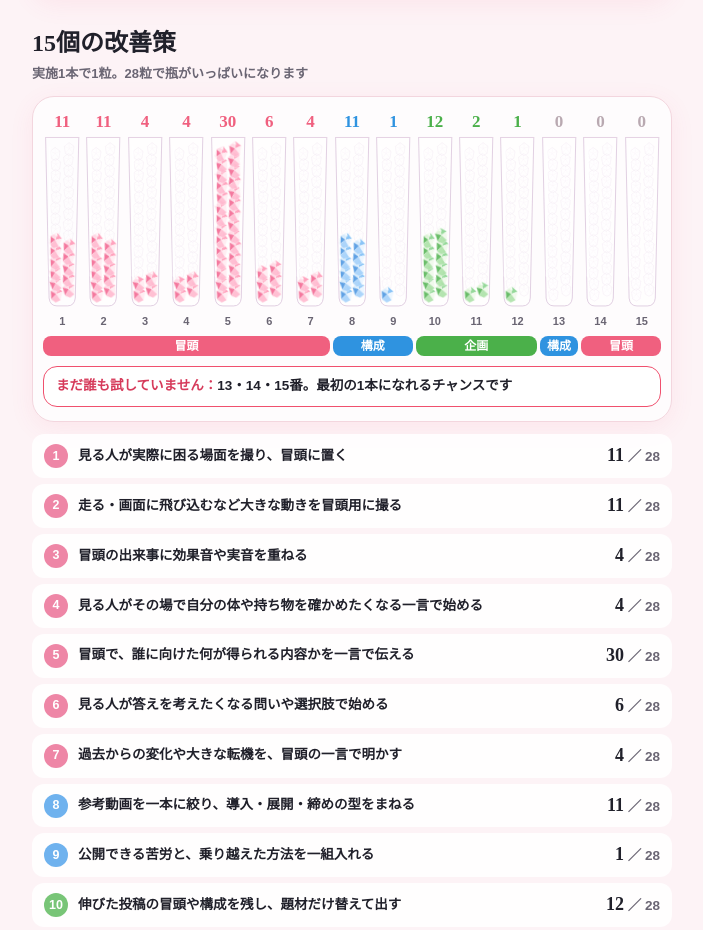
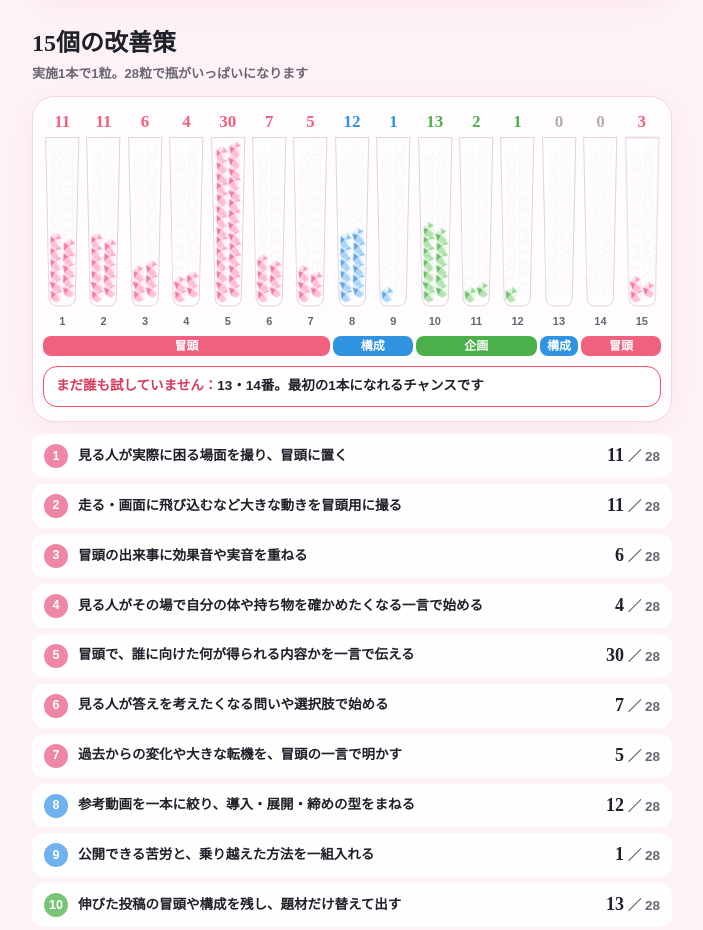
Before and after one commit to yudaikawaguchi1207/sakiyomi-kasetsu-progress, a plain HTML site: page index.html in a window 1280 px wide. Shown: the part 1551-2481 px from the top of the page, without its empty margins (288-991 px from the left). Drawn offline with Linux system fonts and the light colour scheme; a web font is replaced by a local one.

Commit message:
進捗を自動更新

```diff
--- a/index.html
+++ b/index.html
@@ -314,8 +314,8 @@ document.body.classList.add('introducing');
 
 /* ここの数字だけ書き換えれば、光る宝石の数と表示が変わる */
 const DATA = {
-  "asOf": "11/21 時点",
-  "total": 104,
+  "asOf": "11/22 時点",
+  "total": 113,
   "goal": 340,
   "tenk": 5,
   "perGoal": 28,
@@ -337,7 +337,7 @@ const DATA = {
       "no": 3,
       "g": "pink",
       "text": "冒頭の出来事に効果音や実音を重ねる",
-      "count": 4
+      "count": 6
     },
     {
       "no": 4,
@@ -355,19 +355,19 @@ const DATA = {
       "no": 6,
       "g": "pink",
       "text": "見る人が答えを考えたくなる問いや選択肢で始める",
-      "count": 6
+      "count": 7
     },
     {
       "no": 7,
       "g": "pink",
       "text": "過去からの変化や大きな転機を、冒頭の一言で明かす",
-      "count": 4
+      "count": 5
     },
     {
       "no": 8,
       "g": "blue",
       "text": "参考動画を一本に絞り、導入・展開・締めの型をまねる",
-      "count": 11
+      "count": 12
     },
     {
       "no": 9,
@@ -379,7 +379,7 @@ const DATA = {
       "no": 10,
       "g": "green",
       "text": "伸びた投稿の冒頭や構成を残し、題材だけ替えて出す",
-      "count": 12
+      "count": 13
     },
     {
       "no": 11,
@@ -411,7 +411,7 @@ const DATA = {
       "no": 15,
       "g": "pink",
       "text": "冒頭1秒に完成形を見せ、工程は後に置く",
-      "count": 0,
+      "count": 3,
       "isNew": true
     }
   ]
```
